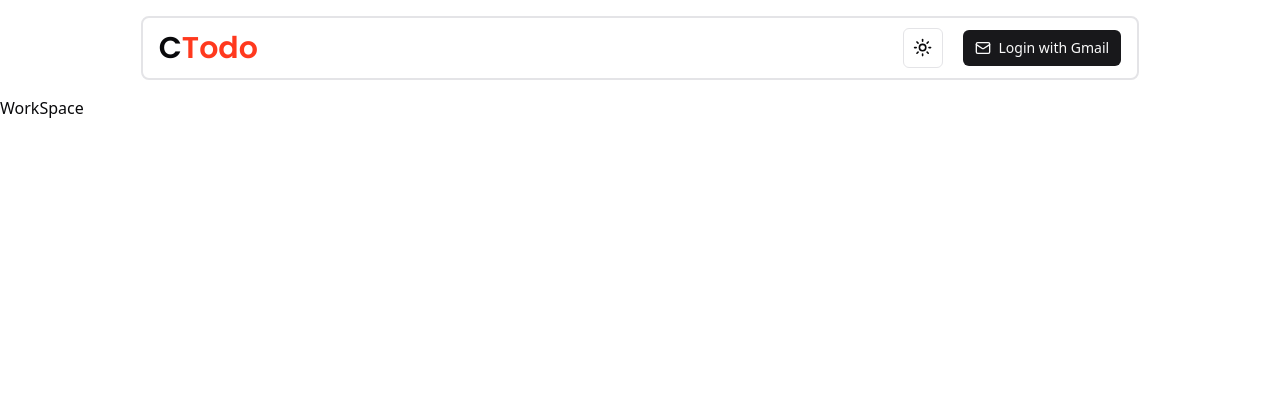
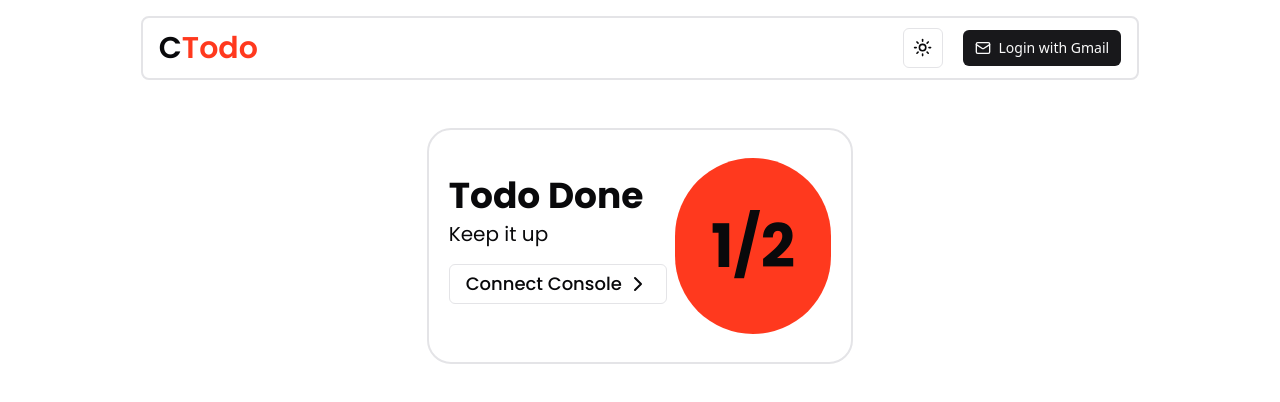
Before and after one commit to utsavbhattarai007/ctodo, a Next.js app in the folder web/: page /workspace in a window 1280 px wide. Shown: the top 402 px of the page. Built offline with nearby package versions, Linux system fonts and the light colour scheme.

Commit message:
workspace section little bit coded

```diff
--- a/web/app/layout.tsx
+++ b/web/app/layout.tsx
@@ -5,14 +5,14 @@ import { ThemeProvider } from "@/components/theme-provider";
 import "./globals.css";
 
 const poppins = Poppins({
-  weight: ["400", "500", "600"],
+  weight: ["400", "500", "600","700","800"],
   subsets: ["latin"],
   display: "swap",
   style: "normal",
   variable: "--font-poppins",
 });
 const fira = Fira_Code({
-  weight: ["400", "500", "600"],
+  weight: ["400", "500", "600","700"],
   subsets: ["latin"],
   display: "swap",
   style: "normal",
--- a/web/app/page.tsx
+++ b/web/app/page.tsx
@@ -62,7 +62,7 @@ export default function Home() {
               <span className="w-4 h-4 bg-red-600 rounded-full hover:bg-red-700"></span>
             </div>
             <div className="flex gap-2 items-center px-4 py-2">
-              <DollarSign className="h-5 w-5" />
+              <DollarSign className="h-5 w-5" color="white" />
               <TypeAnimation
                 sequence={[
                   "ctodo login",
@@ -77,8 +77,6 @@ export default function Home() {
                   1000,
                   "ctodo done 1",
                   1000,
-                  "ctodo fetch",
-                  1000,
                   "ctodo sync",
                   1000,
                   "ctodo logout",
@@ -88,8 +86,8 @@ export default function Home() {
                 speed={50}
                 style={{
                   fontSize: "20px",
-                  display: "",
                   fontFamily: "Fira Code",
+                  color: "white",
                 }}
                 repeat={Infinity}
               />
--- a/web/app/workspace/page.tsx
+++ b/web/app/workspace/page.tsx
@@ -1,9 +1,37 @@
-import React from 'react'
+import React from "react";
+import { ChevronRight } from "lucide-react";
+import { Button } from "@/components/ui/button";
 
 const page = () => {
   return (
-    <div>WorkSpace</div>
-  )
-}
+    <>
+      <div className="min-h-[calc(100vh-96px)] w-full flex justify-center py-8 gap-5">
+        <div className="w-1/3 h-fit border-2 rounded-3xl flex justify-around items-center px-5 py-7 gap-2">
+          <div className="flex flex-col gap-1">
+            <p className="text-4xl font-pops antialiased font-bold">
+              Todo Done
+            </p>
+            <p className="text-xl font-pops antialiased font-normal">
+              Keep it up
+            </p>
+            <Button
+              variant="outline"
+              className="font-pops text-lg flex gap-1 my-3"
+              size="default"
+            >
+              Connect Console
+              <ChevronRight className="h-6 w-6" />
+            </Button>
+          </div>
+          <div className="bg-highlight rounded-full w-44 h-44 flex justify-center items-center">
+            <p className="text-6xl font-pops antialiased font-bold dark:text-neutral-800">
+              1/2
+            </p>
+          </div>
+        </div>
+      </div>
+    </>
+  );
+};
 
-export default page
+export default page;
--- a/web/components/ui/nav.tsx
+++ b/web/components/ui/nav.tsx
@@ -7,7 +7,7 @@ const nav = () => {
   return (
     <>
       <div className="w-full flex justify-center items-center p-4">
-        <div className="w-4/5 rounded-lg h-16 bg- border-border border-[2px] flex items-center justify-between px-4 py-2">
+        <div className="w-4/5 rounded-lg h-16 border-[2px] flex items-center justify-between px-4 py-2">
           <div className="h-full flex justify-center items-center">
             <p className="text-3xl text-text font-semibold font-pops">
               C<span className="text-highlight">Todo</span>
```
